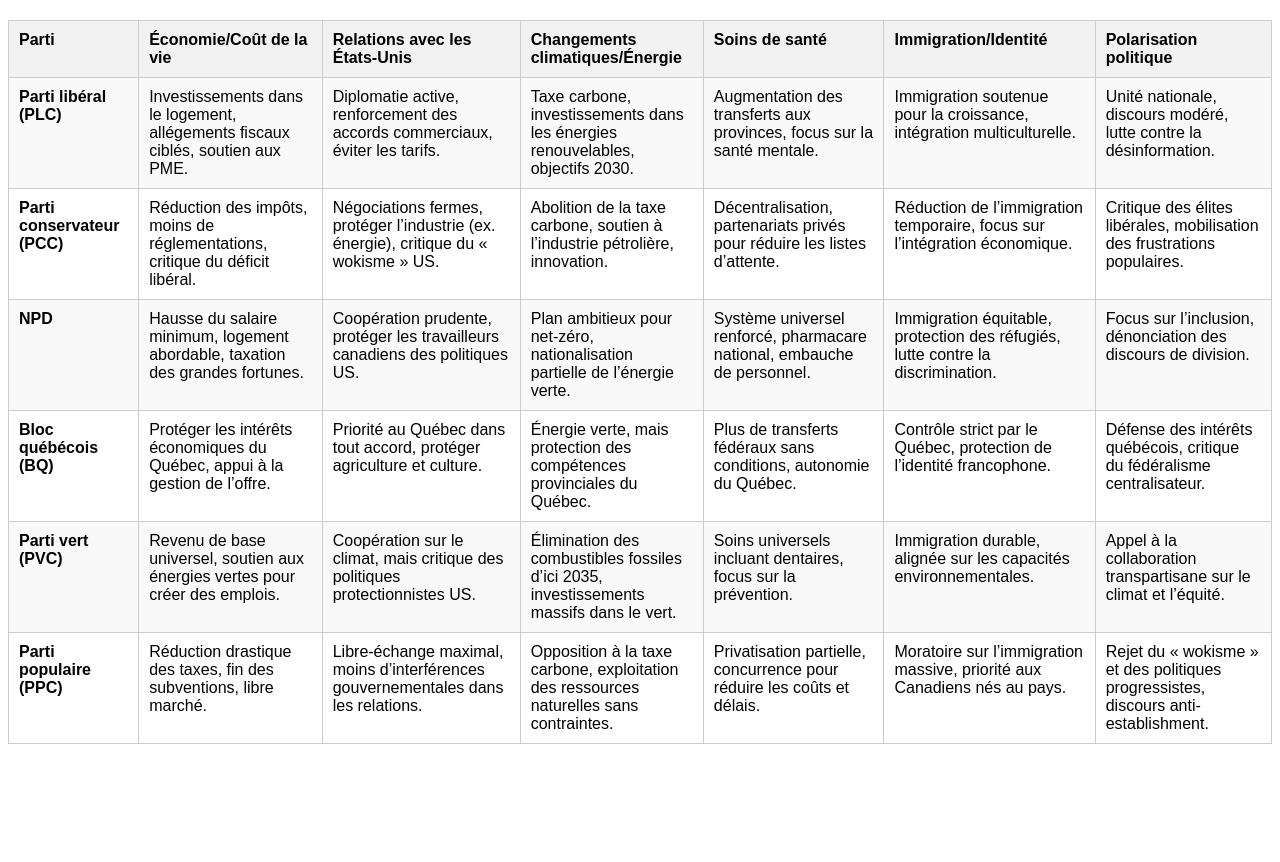
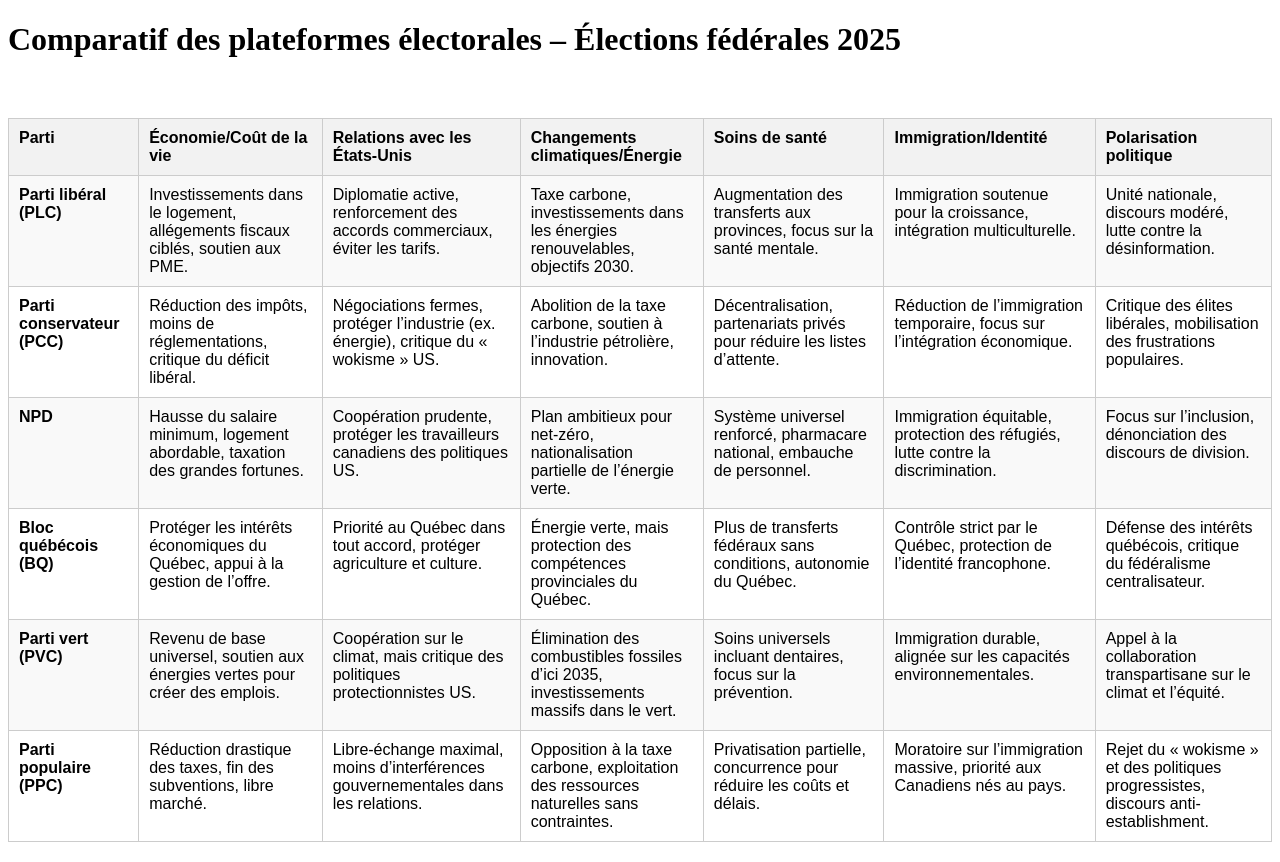
Before and after one commit to fuzzybill74/elections2025, a plain HTML site: page index.html in a window 1280 px wide. Before the commit the page ends 800 px from the top, so only its background shows below. Drawn offline with Linux system fonts and the light colour scheme.

Commit message:
Ajout du titre

```diff
--- a/index.html
+++ b/index.html
@@ -35,6 +35,8 @@
     </style>
 </head>
 <body>
+<h1>Comparatif des plateformes électorales – Élections fédérales 2025</h1>
+<br/>
     <table>
         <tr>
             <th>Parti</th>
```
